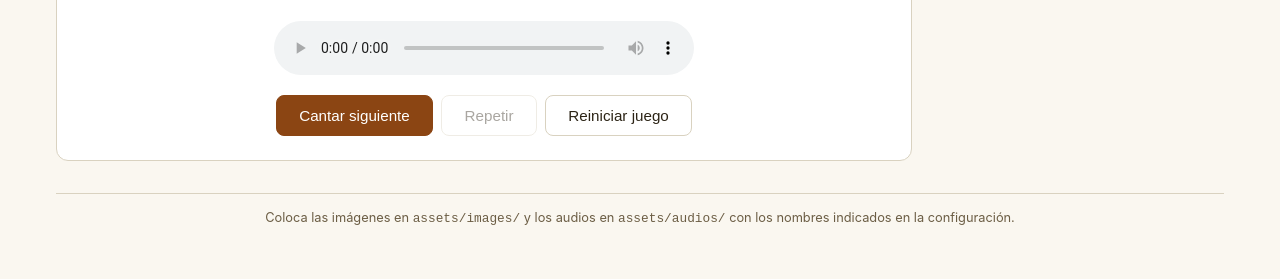
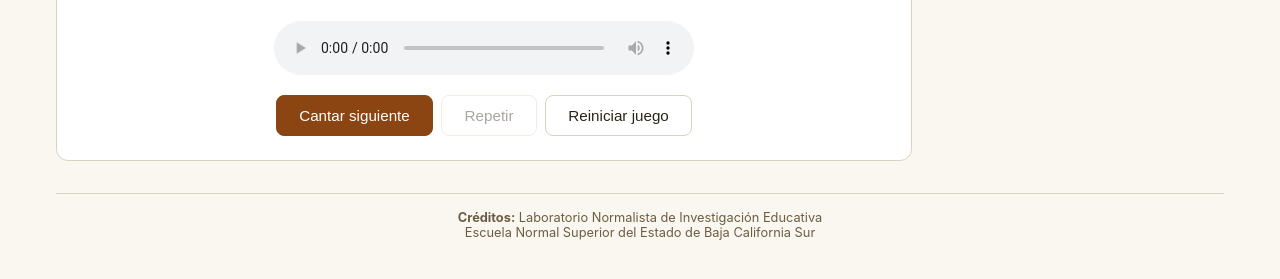
Before and after one commit to labnie/loteria-mixteca, a plain HTML site: page index.html in a window 1280 px wide. Shown: the part 849-1128 px from the top of the page. Drawn offline with Linux system fonts and the light colour scheme.

Commit message:
Update index.html

```diff
--- a/index.html
+++ b/index.html
@@ -330,8 +330,9 @@
   </section>
 
   <div class="settings-note">
-    Coloca las imágenes en <code>assets/images/</code> y los audios en <code>assets/audios/</code> con los nombres indicados en la configuración.
-  </div>
+    <strong>Créditos:</strong> Laboratorio Normalista de Investigación Educativa<br>
+    Escuela Normal Superior del Estado de Baja California Sur
+</div>
 </main>
 
 <!-- Modal para modo exploración -->
```
